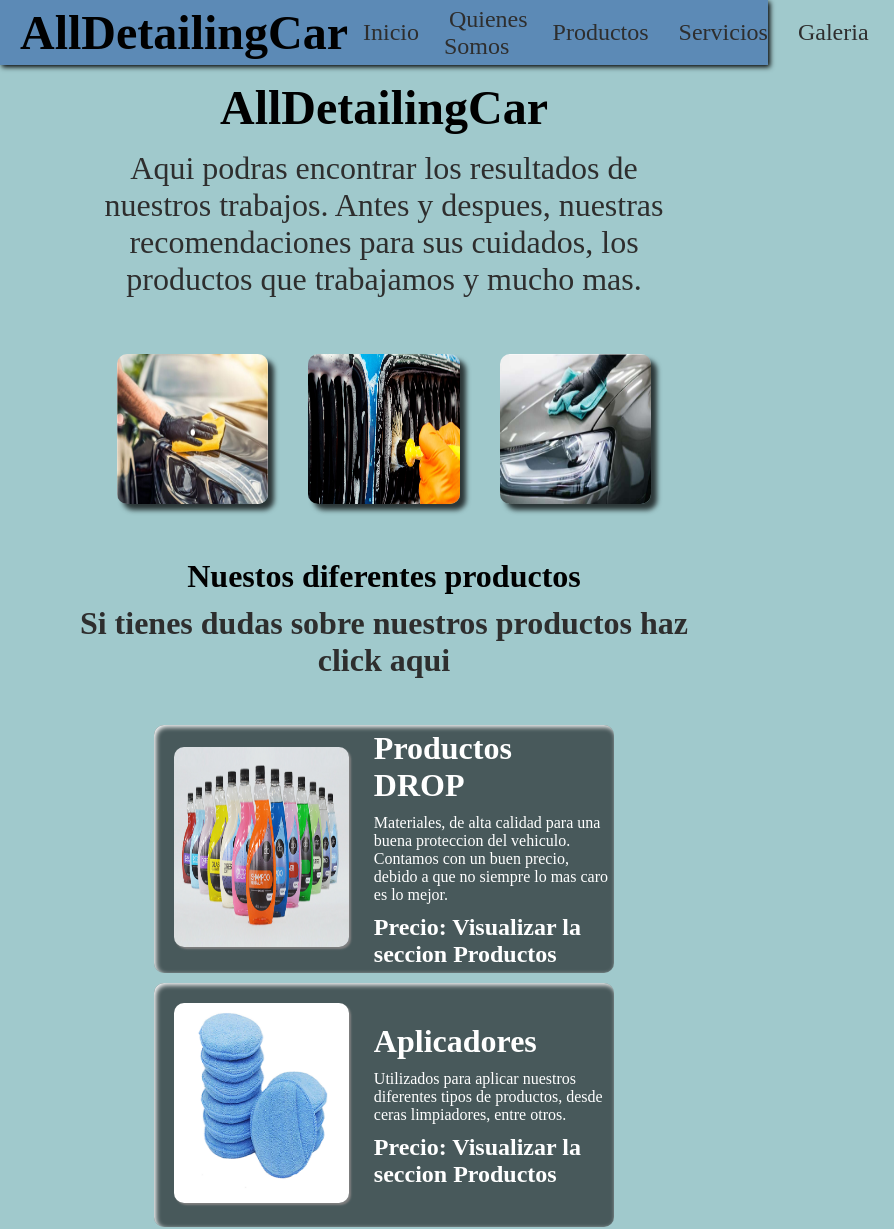
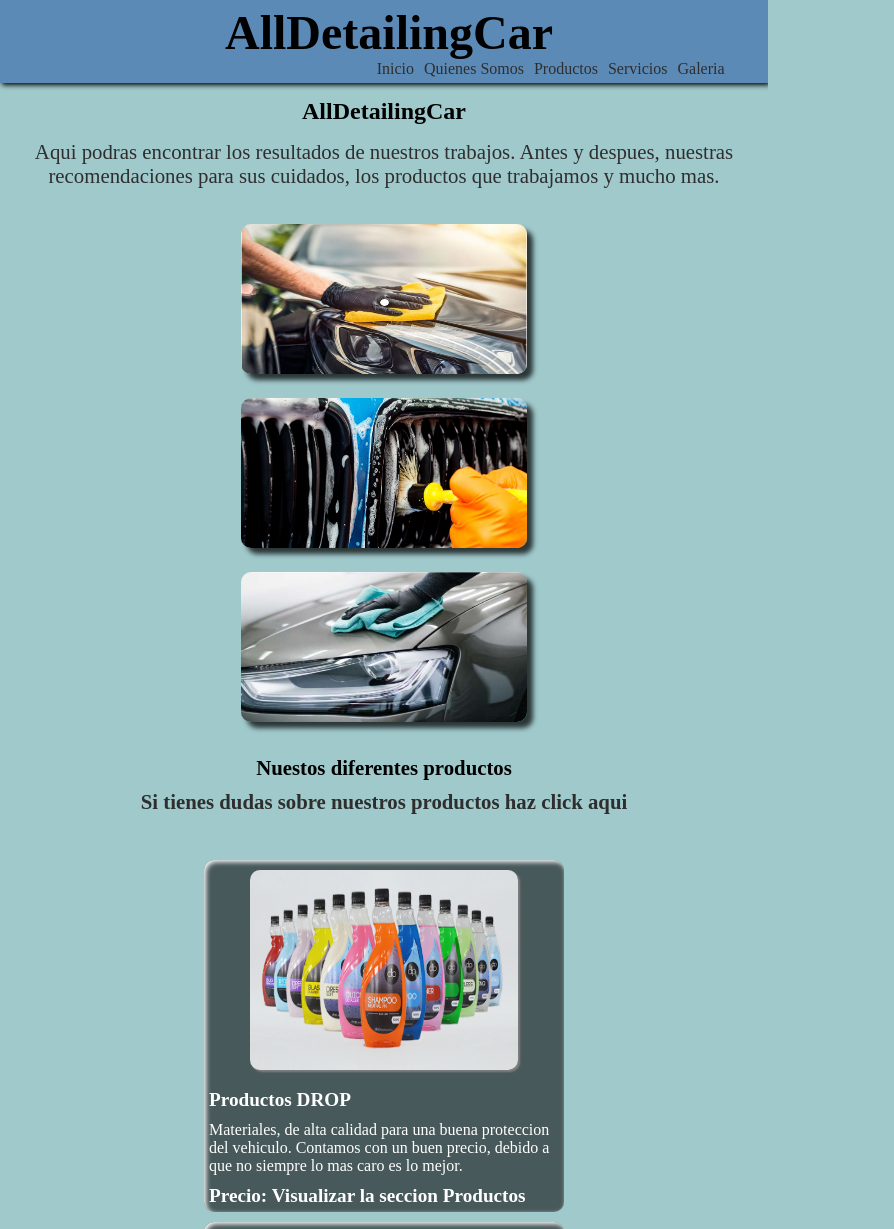
Before and after one commit to HuunterSG/Proyecto-Final-con-sass, a website: page index.html in a window 768 px wide. Shown: the top 1229 px of the page, 894 px wide, since content can reach past the window. Drawn offline with Linux system fonts and the light colour scheme.

Commit message:
responsive

```diff
--- a/scss/_card-product.scss
+++ b/scss/_card-product.scss
@@ -52,7 +52,7 @@ $color_grey_dark: #d3d3d3;
 	}
 	@media (min-width: 640px) {
 		flex-direction: row;
-        max-width: 700px;
+        max-width: 800px;
 		height: 12rem;
 
 
--- a/scss/_footer.scss
+++ b/scss/_footer.scss
@@ -69,3 +69,36 @@
         }
     }
 }
+
+@media screen and (max-width:1024px) {
+    .footer {
+        flex-direction: column;
+        &__contact {
+            .title__foot {
+                font-size: 1.5rem;
+            }
+            .redes {
+                flex-direction: column;
+            }
+        }
+        &__ubicacion {
+            .title__foot {
+                font-size: 1.5rem;
+            }
+            .description__foot {
+                font-size: 1rem;
+                text-align: center;
+            }
+        }
+        &__horario {
+            .title__foot {
+                font-size: 1.5rem;
+                text-align: center;
+            }
+            .description__foot {
+                font-size: 1rem;
+                text-align: center;
+            }
+        }
+    }
+}
--- a/scss/_headers.scss
+++ b/scss/_headers.scss
@@ -49,3 +49,20 @@
         }
     }
 }
+
+@media screen and (max-width:1024px){
+    .contenedor {
+        display: flex;
+        flex-direction: column;
+        align-items: center;
+
+        .nav {
+            width: $width_mobil;
+
+            .nav__li {
+                margin-right: 0px;
+                font-size: 1rem;
+            }
+        }
+    }
+}
--- a/scss/_index.scss
+++ b/scss/_index.scss
@@ -108,3 +108,74 @@ main {
         }
     }
 }
+
+@media screen and (max-width: 1024px) {
+    main {
+        width: 100%;
+        .section-1{
+
+            .subtitle{
+                font-size: 1.5rem;
+                color: $title_color;
+            }
+            .p-portada {
+                font-size: 1.3rem;
+                text-align: center;
+                margin-top: 5px;
+            }
+            .contenedor-img {
+                display: flex;
+                flex-direction: column;
+                flex-wrap: wrap;
+                align-items: center;
+                width: 360px;
+                padding: 10px;
+                margin: auto;
+
+                &__cont {
+                    width: 90%;
+                    padding: 10px;
+                }
+            }
+        }
+        .section-2 {
+            .subtitle {
+                font-size: 1.3rem;
+                color: $title_color;
+                text-align: center;
+                margin-top: 10px;
+            }
+            .p-portada {
+                font-size: 1.3rem;
+                color: $description_color;
+                text-align: center;
+                margin-top: 10px;
+                a {
+                    color: $description_color;
+                    text-decoration: none;
+                    cursor: pointer;
+                }
+            }
+            .contenedor-img2 {
+                .card-index {
+                    flex-direction: column;
+                    width: 360px;
+                    &__img {
+                        padding: 10px;
+                    }
+                    &__text {
+                        h3 {
+                            font-size: 1.2rem;
+                        }
+                        p {
+                            font-size: 1rem;
+                        }
+                        h4 {
+                            font-size: 1.2rem;
+                        }
+                    }
+                }
+            }
+        }
+    }
+}
```
Also changed, not shown: css/style.css, 1 other file.
